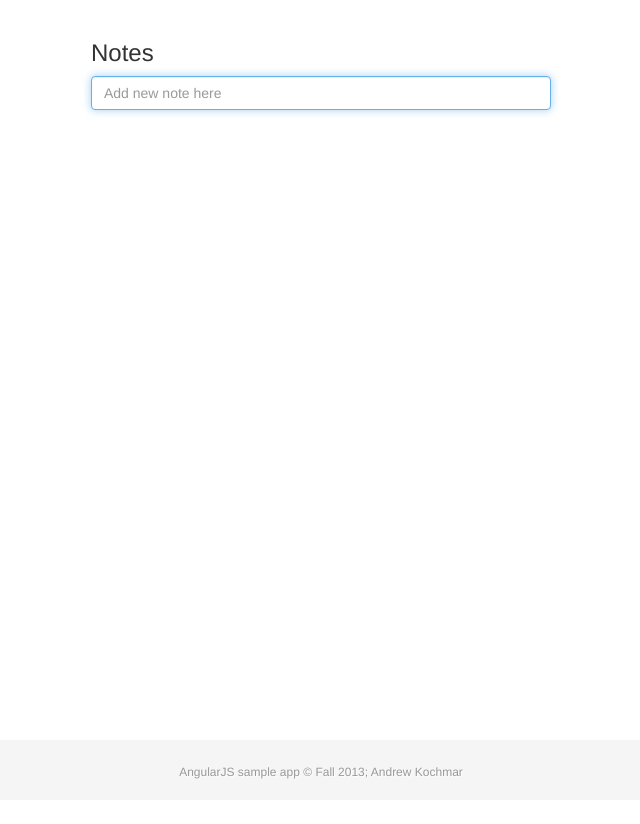
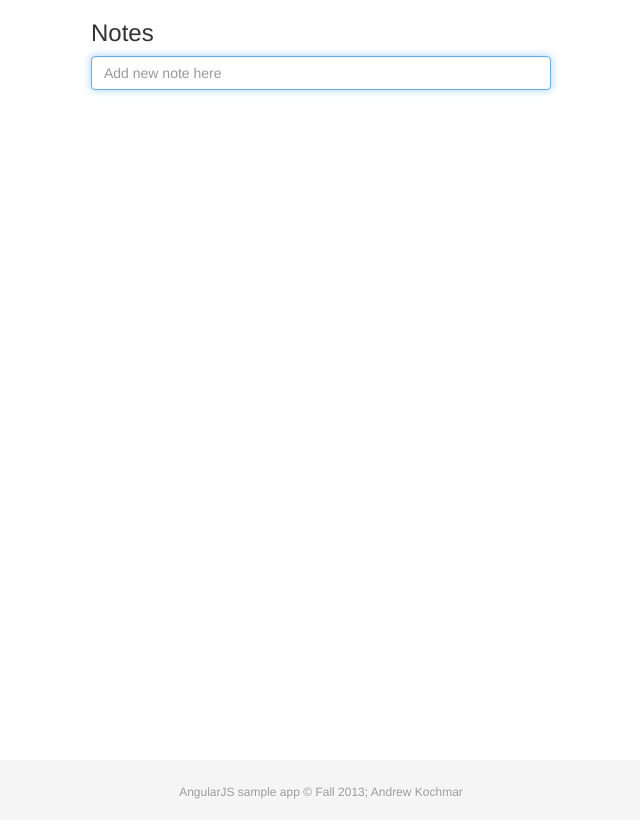
Before and after one commit to dr3w/ng-sample-app, a plain HTML site: page index.html in a window 1280 px wide. Shown: the whole page, without its empty margins (319-959 px from the left). Drawn offline with Linux system fonts and the light colour scheme.

Commit message:
css fixes

```diff
--- a/css/style.css
+++ b/css/style.css
@@ -11,7 +11,7 @@ body {
 	height: 100%;
 	margin: 0 auto -60px;
 	max-width:500px;
-	padding:20px 20px 0;
+	padding:0px 20px 0;
 }
 
 #footer,
```
